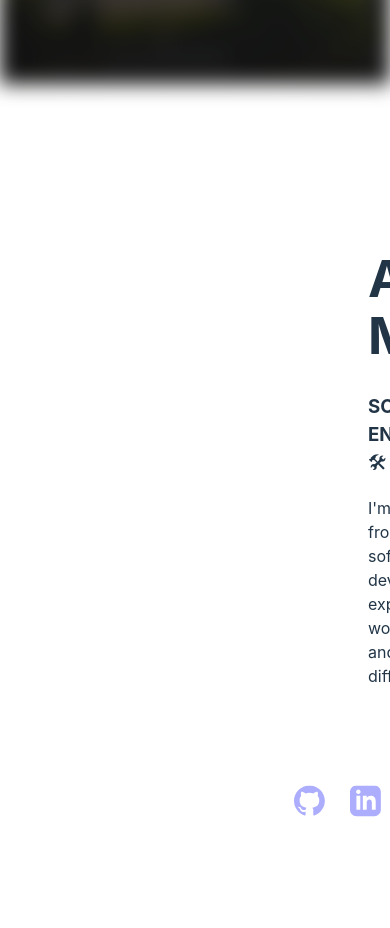
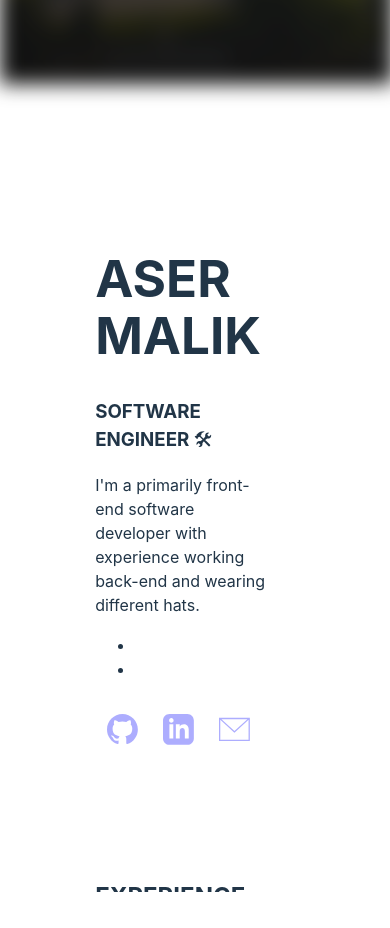
Before and after one commit to AserMalik/personalwebsite, a React (Vite) app: page / in a window 390 px wide. Shown: the part 760-1688 px from the top of the page. Built offline with nearby package versions, Linux system fonts and the light colour scheme.

Commit message:
mobile formatting and package updates

```diff
--- a/package.json
+++ b/package.json
@@ -6,7 +6,7 @@
   "type": "module",
   "scripts": {
     "predeploy": "npm run build",
-    "deploy": "gh-pages -d build",
+    "deploy": "gh-pages -d dist",
     "dev": "vite",
     "build": "vite build",
     "lint": "eslint . --ext js,jsx --report-unused-disable-directives --max-warnings 0",
--- a/src/App.css
+++ b/src/App.css
@@ -21,7 +21,6 @@
   /*max-width: 1280px;*/
   margin: 0 auto;
   text-align: center;
-  overflow-x: hidden;
 }
 
 .card {
@@ -34,7 +33,7 @@
 
 .container {
   height: 100vh;
-  width: 100vw;
+  width: 100%;
 }
 
 .title-container {
@@ -64,12 +63,19 @@
 
 .body {
   display: flex;
+  overflow-y: hidden;
   height: 80%;
   position: relative;
   top: 50%;
   transform: translateY(-50%);
-  padding: 3rem 20rem 3rem 20rem;
+  padding: 3rem 12% 3rem 12%;
   /*background-color: rgb(47, 47, 78);*/
+}
+
+@media (max-width: 1024px) {
+  .body {
+    flex-direction: column;
+  }
 }
 
 .info-pane {
@@ -97,6 +103,25 @@
   overflow-y: scroll;
 }
 
+@media (max-width: 1024px) {
+  .body {
+      height: 80%; /* or a specific height */
+      overflow-y: auto; /* Enables scrolling for the whole container */
+      display: block;
+  }
+
+  .info-pane {
+      height: fit-content;
+      flex: 0 0 auto; /* Prevents it from growing */
+  }
+
+  .main-list-container {
+      flex: 1; /* Allows it to grow and fill remaining space */
+      height: min-content;
+      overflow-y: hidden;
+  }
+}
+
 a .list-item {
   color: white;
   font-weight: initial;
@@ -107,7 +132,7 @@ a .list-item {
   text-align: left;
   padding: 3rem;
   box-sizing: border-box;
-  flex: 1;
+  flex: 0 1 auto;
   width: 100%;
   /*background-color:blueviolet;*/
 }
@@ -158,6 +183,13 @@ a .list-item {
   width: 3px;
   background-color: white;
 }
+
+@media (max-width: 1024px) {
+  .vertical-divider {
+    display: none;
+  }
+}
+
 
 .divider {
   background-color: white;
```
Also changed, not shown: 1 other file (tests, documents, lock files or other folders).
